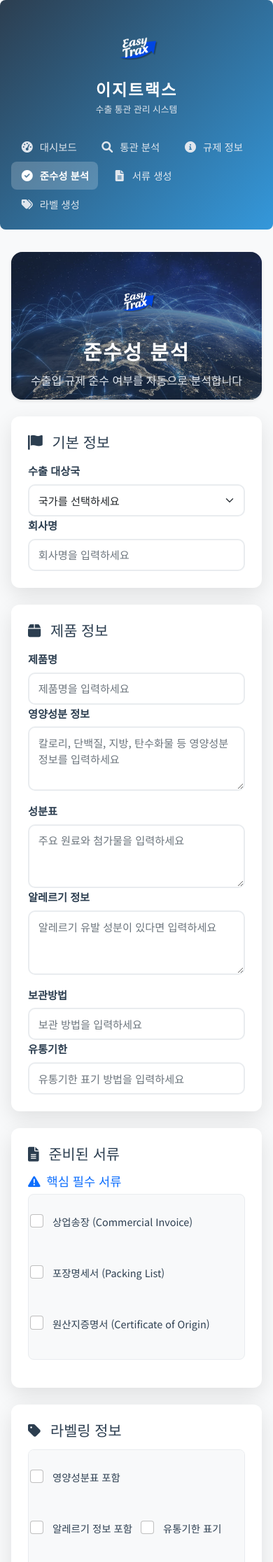
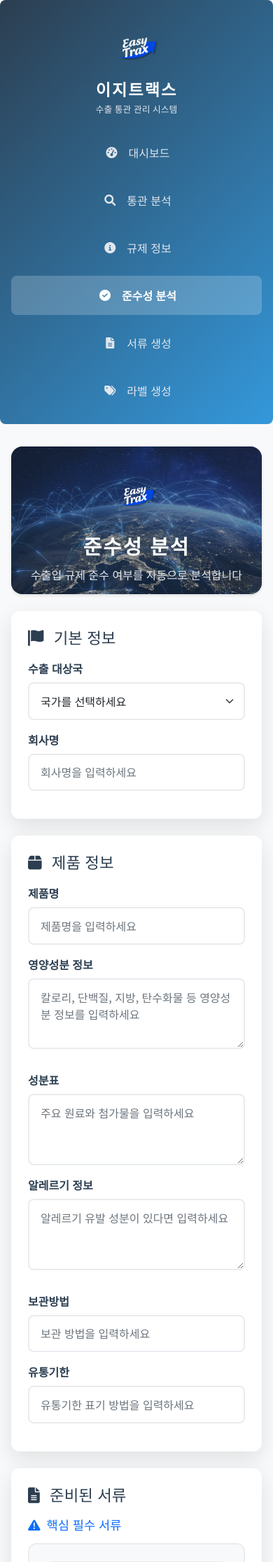
Before and after one commit to yangjiho909/Easytrax, a Flask app: template templates/compliance_analysis.html in a window 390 px wide. Shown: the top 2232 px of the page at 70% size. Run offline with Flask 3, Linux system fonts and the light colour scheme; the template is opened without the code that fills it, so the values that code supplies are empty.

Commit message:
Improve mobile UX/UI for compliance analysis page - Add mobile-specific navigation styles (vertical layout) - Enhance form controls with better spacing and sizing - Improve checkbox group and textarea styling - Better touch targets and readability for mobile devices

```diff
--- a/templates/compliance_analysis.html
+++ b/templates/compliance_analysis.html
@@ -117,46 +117,70 @@
                 border-radius: 12px !important;
             }
 
+            .form-section h3 {
+                font-size: 1.4rem !important;
+                margin-bottom: 1.2rem !important;
+            }
+
             .form-control, .form-select {
-                padding: 0.6rem 0.8rem !important;
-                font-size: 0.95rem !important;
+                padding: 0.8rem 1rem !important;
+                font-size: 1rem !important;
+                border-radius: 8px !important;
+                margin-bottom: 1rem !important;
+            }
+
+            .form-label {
+                font-size: 1rem !important;
+                font-weight: 600 !important;
+                margin-bottom: 0.5rem !important;
+                color: var(--primary-color) !important;
             }
 
             .btn-analyze {
                 width: 100% !important;
-                padding: 1rem 2rem !important;
-                font-size: 1.1rem !important;
+                padding: 1.2rem 2rem !important;
+                font-size: 1.2rem !important;
                 border-radius: 50px !important;
+                font-weight: 600 !important;
+                margin-top: 1rem !important;
+                margin-bottom: 1rem !important;
             }
 
             .checkbox-group {
-                max-height: 300px !important;
+                max-height: 250px !important;
                 overflow-y: auto !important;
-                border: 1px solid #e9ecef !important;
-                border-radius: 8px !important;
-                padding: 1rem !important;
+                border: 2px solid #e9ecef !important;
+                border-radius: 12px !important;
+                padding: 1.5rem !important;
                 background: #f8f9fa !important;
+                margin-top: 1rem !important;
             }
 
             .form-check {
-                margin-bottom: 0.8rem !important;
-                padding: 0.5rem !important;
-                border-radius: 6px !important;
+                margin-bottom: 1rem !important;
+                padding: 0.8rem !important;
+                border-radius: 8px !important;
+                background: white !important;
+                border: 1px solid #e9ecef !important;
             }
 
             .form-check-input {
-                width: 1.2rem !important;
-                height: 1.2rem !important;
+                width: 1.4rem !important;
+                height: 1.4rem !important;
+                margin-top: 0.1rem !important;
             }
 
             .form-check-label {
-                font-size: 0.9rem !important;
-                line-height: 1.4 !important;
-                padding-left: 0.5rem !important;
+                font-size: 1rem !important;
+                line-height: 1.5 !important;
+                padding-left: 0.8rem !important;
+                font-weight: 500 !important;
             }
 
             textarea.form-control {
-                min-height: 80px !important;
+                min-height: 100px !important;
+                font-size: 1rem !important;
+                line-height: 1.5 !important;
             }
 
             .alert {
@@ -258,6 +282,29 @@
             width: 20px;
             margin-right: 0.5rem;
             text-align: center;
+        }
+
+        /* 모바일 네비게이션 스타일 */
+        @media (max-width: 768px) {
+            .nav {
+                flex-direction: column !important;
+                gap: 0.5rem !important;
+            }
+
+            .nav-link {
+                margin-right: 0 !important;
+                margin-bottom: 0.25rem !important;
+                display: flex !important;
+                justify-content: center !important;
+                text-align: center !important;
+                padding: 1rem !important;
+                font-size: 1rem !important;
+            }
+
+            .nav-icon {
+                margin-right: 0.75rem !important;
+                width: 24px !important;
+            }
         }
 
         @media (max-width: 768px) {
```
